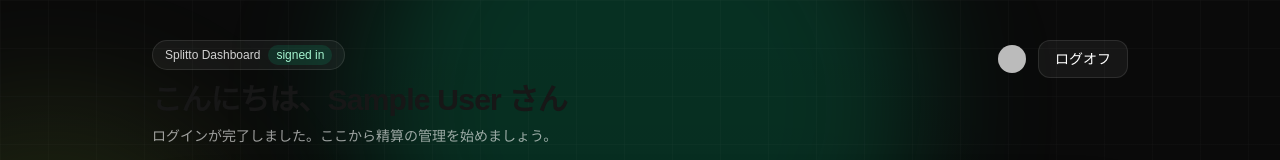
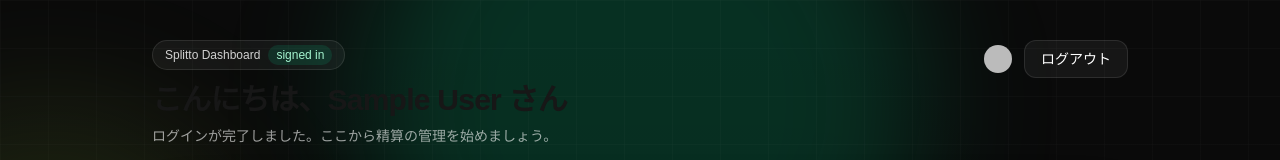
Before and after one commit to Kazuya-Sakashita/splitto, a Next.js app in the folder frontend/: page /dashboard in a window 1280 px wide. Shown: the top 160 px of the page. Built offline with nearby package versions, Linux system fonts and the light colour scheme; no server answers; sample sign-in values are in the browser's storage; some icons are missing.

Commit message:
fix(ui): 表記を「ログオフ」から「ログアウト」に統一

```diff
--- a/frontend/src/app/(dashboard)/dashboard/_components/DashboardHeaderActions.tsx
+++ b/frontend/src/app/(dashboard)/dashboard/_components/DashboardHeaderActions.tsx
@@ -12,7 +12,7 @@ export function DashboardHeaderActions() {
           type="button"
           className="rounded-xl border border-white/10 bg-white/5 px-4 py-2 text-sm text-white hover:bg-white/10"
         >
-          ログオフ
+          ログアウト
         </button>
       </SignOutButton>
     </div>
```
